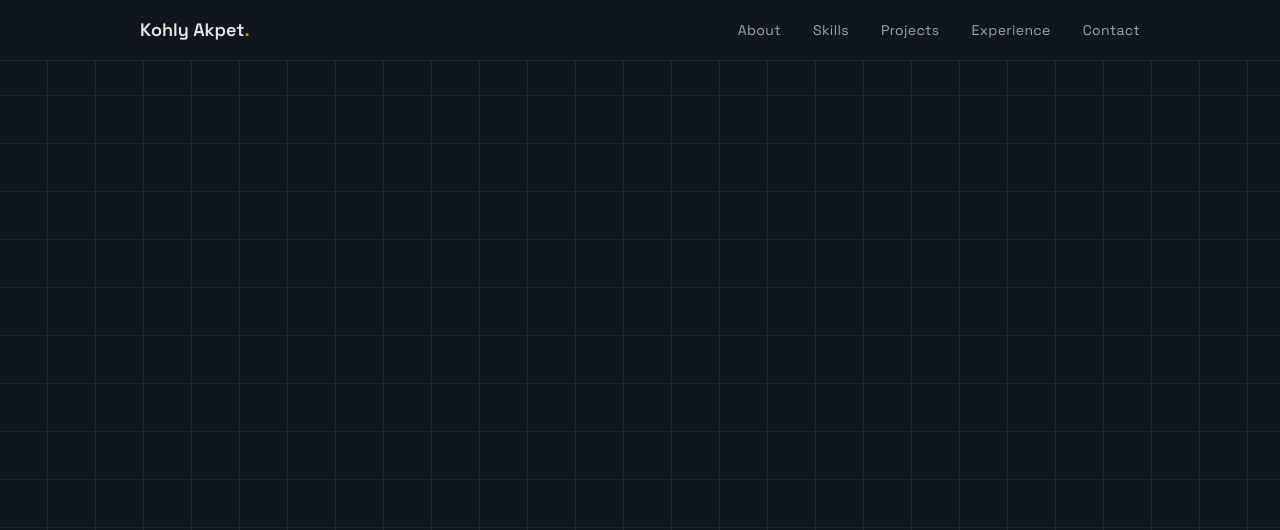
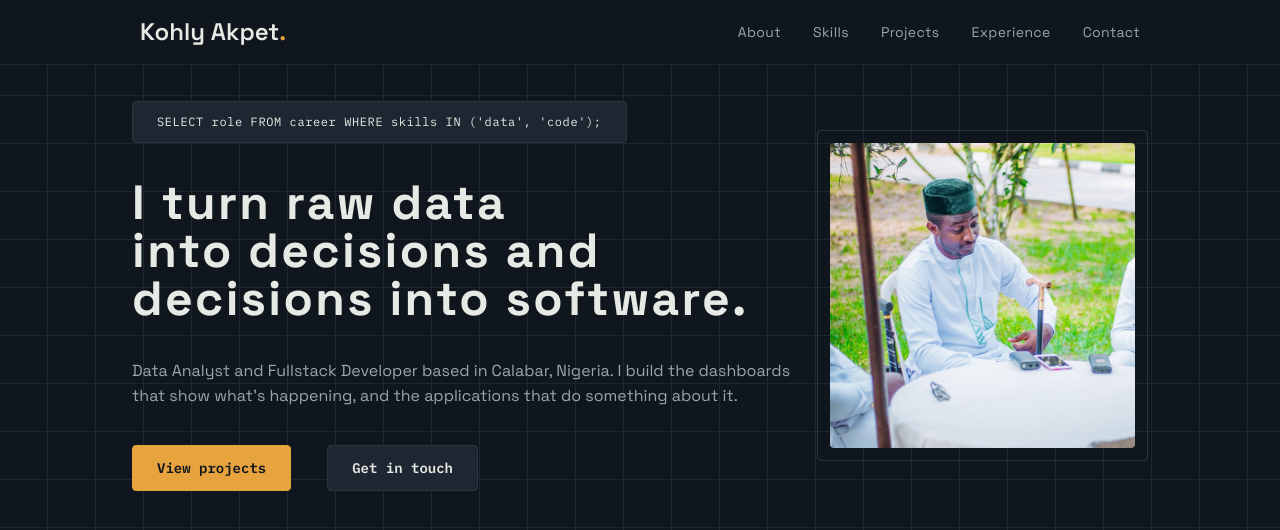
Before and after one commit to koakpet/kohly-akpet, a Next.js app: page / in a window 1280 px wide. Shown: the top 530 px of the page. Built offline with nearby package versions, Linux system fonts and the light colour scheme.

Commit message:
Completed work on Hero.jsx

```diff
--- a/src/app/layout.js
+++ b/src/app/layout.js
@@ -1,30 +1,37 @@
-import { Space_Grotesk, IBM_Plex_Mono } from "next/font/google";
+import {Space_Grotesk, IBM_Plex_Mono} from "next/font/google";
 import "./globals.css";
+import Navbar from "@/components/Navbar";
 
 const spaceGrotesk = Space_Grotesk({
-  subsets: ['latin'],
-  weight: ['400', '500', '600', '700'],
-  variable: '--font-space-grotesk',
-  display: 'swap',
+  subsets: ["latin"],
+  weight: ["400", "500", "600", "700"],
+  variable: "--font-space-grotesk",
+  display: "swap",
 });
 
 const ibmPlexMono = IBM_Plex_Mono({
-  subsets: ['latin'],
-  weight: ['400', '500', '600'],
-  variable: '--font-ibm-plex-mono',
-  display: 'swap',
+  subsets: ["latin"],
+  weight: ["400", "500", "600"],
+  variable: "--font-ibm-plex-mono",
+  display: "swap",
 });
 
 export const metadata = {
   title: "Kohly Akpet Fullstack Developer and Business Intelligence Analyst",
-  description: "Portfolio of Kohly Akpet, a Business Intelligence Analyst and Fullstack Developer building data dashboards and web applications."
-
+  description:
+    "Portfolio of Kohly Akpet, a Business Intelligence Analyst and Fullstack Developer building data dashboards and web applications.",
 };
 
-export default function RootLayout({ children }) {
+export default function RootLayout({children}) {
   return (
-     <html lang="en" className={`${spaceGrotesk.variable} ${ibmPlexMono.variable}`}>
-      <body>{children}</body>
+    <html
+      lang="en"
+      className={`${spaceGrotesk.variable} ${ibmPlexMono.variable}`}
+    >
+      <body>
+        <Navbar />
+        {children}
+      </body>
     </html>
   );
 }
--- a/src/app/page.js
+++ b/src/app/page.js
@@ -1,9 +1,10 @@
 import Navbar from "@/components/Navbar";
+import Hero from "@/components/Hero";
 
 export default function Home() {
   return (
-    <>
-      <Navbar />
-    </>
+    <div className="my-9 mx-3 md:mx-33">
+      <Hero />
+    </div>
   );
 }
--- a/src/components/Hero.jsx
+++ b/src/components/Hero.jsx
@@ -0,0 +1,53 @@
+import Link from "next/link";
+import Image from "next/image";
+
+export default function Hero() {
+  return (
+    <>
+      <section className="md:grid grid-cols-3 gap-3 items-center">
+        <div className="col-span-2 flex flex-col gap-9 items-start">
+          <div className="mono text-xs tracking-wider border border-[#2b3541] bg-[#1e2731] px-6 py-3 rounded-sm">
+            SELECT role FROM career WHERE skills IN (&apos;data&apos;,
+            &apos;code&apos;);
+          </div>
+
+          <div className="text-5xl font-black tracking-wider">
+            I turn raw data <br /> into decisions and decisions into software.
+          </div>
+          <div className="text-[#9aa5ac]">
+            Data Analyst and Fullstack Developer based in Calabar, Nigeria. I
+            build the dashboards that show what&apos;s happening, and the
+            applications that do something about it.
+          </div>
+
+          <div className="mono text-sm font-bold flex gap-9">
+            <Link
+              href="#projects"
+              className="bg-[#e7a33e] py-3 px-6 border border-[#e7a33e] hover:bg-[#fabb5c] rounded-sm "
+            >
+              <span className="text-[#10161d]"> View projects</span>
+            </Link>
+            <Link
+              href="#contact"
+              className="bg-[#1e2731] py-3 px-6 border border-[#2b3541] hover:border-white rounded-sm"
+            >
+              Get in touch
+            </Link>
+          </div>
+        </div>
+
+        <div className="hidden md:block">
+          <div className="border border-[#2b3541] rounded-sm p-3">
+            <Image
+              src="/kohly_akpet.jpg"
+              height={800}
+              width={800}
+              alt="Profile picture"
+              className="rounded-sm"
+            />
+          </div>
+        </div>
+      </section>
+    </>
+  );
+}
--- a/src/components/Navbar.jsx
+++ b/src/components/Navbar.jsx
@@ -11,14 +11,14 @@ const navLinks = [
 export default function Navbar() {
   return (
     <>
-      <div className="bg-[#10161d] border-b border-[#1e2731] px-35 py-4 ">
+      <div className="bg-[#10161d] border-b border-[#1e2731] px-3 md:px-35 py-4 ">
         <nav className="flex items-center justify-between">
-          <Link href="/" className="font-semibold text-lg">
+          <Link href="/" className="font-semibold text-2xl">
             Kohly Akpet
-            <span className="text-yellow-600">.</span>
+            <span className="text-[#e7a33e]">.</span>
           </Link>
 
-          <div className="flex gap-8">
+          <div className="md:flex gap-8 hidden">
             {navLinks.map((link) => {
               return (
                 <Link key={link.name} href={link.href}>
```
Also changed, not shown: public/kohly_akpet.jpg (added), public/user.jpg (added).
